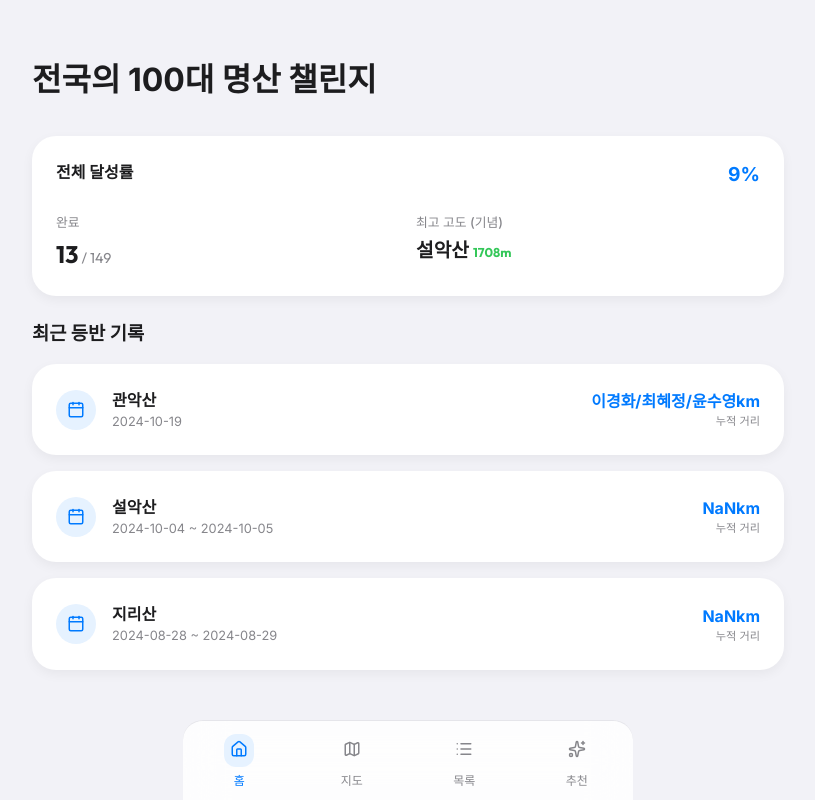
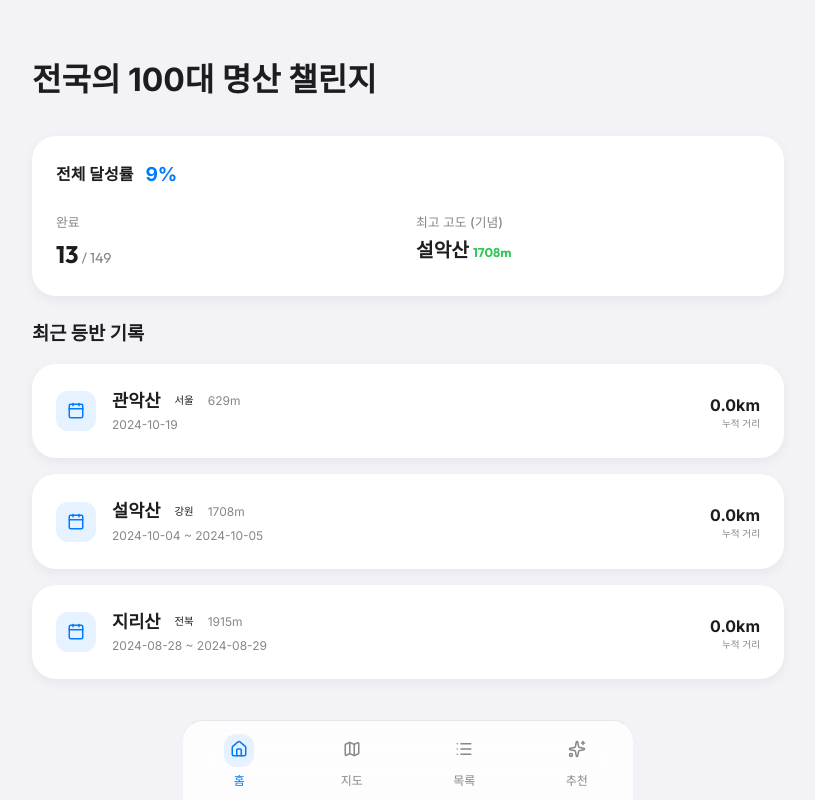
Before and after one commit to heekeunlee/mountain001, a React (Vite) app: page / in a window 1280 px wide. Shown: the whole page, without its empty margins (232-1047 px from the left). Built offline with nearby package versions, Linux system fonts and the light colour scheme.

Commit message:
Refine dashboard stats and log card details with companion formatting

```diff
--- a/src/App.jsx
+++ b/src/App.jsx
@@ -20,7 +20,8 @@ import {
   Sparkles,
   Flower2,
   Award,
-  ArrowUpCircle
+  ArrowUpCircle,
+  Map as MapIcon2
 } from 'lucide-react';
 import {
   ComposableMap,
@@ -106,9 +107,7 @@ const App = () => {
     const completedList = mountains.filter(m => m.climb_date && m.climb_date !== 'null');
     const completed = completedList.length;
     const totalDistance = logs.reduce((acc, log) => acc + (parseFloat(log.distance) || 0), 0);
-    const totalElevation = logs.reduce((acc, log) => acc + (parseFloat(log.elevation_gain) || 0), 0);
 
-    // Find the highest peak among completed mountains
     const highestPeak = completedList.length > 0
       ? completedList.reduce((max, m) => parseInt(m.height) > parseInt(max.height) ? m : max, completedList[0])
       : null;
@@ -117,13 +116,11 @@ const App = () => {
       completed,
       total: mountains.length,
       distance: totalDistance.toFixed(1),
-      elevation: Math.round(totalElevation).toLocaleString(),
       percent: Math.round((completed / mountains.length) * 100),
       highestPeak
     };
   }, [mountains, logs]);
 
-  // Group logs by mountain and proximity in time
   const groupedLogs = useMemo(() => {
     if (!logs.length) return [];
 
@@ -132,25 +129,31 @@ const App = () => {
 
     sorted.forEach(log => {
       const lastGroup = groups[groups.length - 1];
+      const dist = parseFloat(log.distance) || 0;
+      const mountain = mountains.find(m => m.name.includes(log.location));
+
       if (lastGroup && lastGroup.location === log.location) {
         const lastDate = new Date(lastGroup.date);
         const currDate = new Date(log.date);
         const diffDays = Math.abs(lastDate - currDate) / (1000 * 60 * 60 * 24);
 
         if (diffDays <= 2) {
-          // Merge into last group
           lastGroup.isMerged = true;
           lastGroup.endDate = lastGroup.endDate || lastGroup.date;
-          lastGroup.startDate = log.date;
-          lastGroup.totalDistance = (parseFloat(lastGroup.totalDistance || lastGroup.distance) + parseFloat(log.distance)).toFixed(1);
+          lastGroup.date = log.date; // Use earlier date as base
+          lastGroup.totalDistance = (parseFloat(lastGroup.totalDistance) + dist).toFixed(1);
           return;
         }
       }
-      groups.push({ ...log, totalDistance: log.distance });
+      groups.push({
+        ...log,
+        totalDistance: dist.toFixed(1),
+        mountainInfo: mountain
+      });
     });
 
     return groups;
-  }, [logs]);
+  }, [logs, mountains]);
 
   const filteredMountains = useMemo(() => {
     return mountains.filter(m =>
@@ -167,7 +170,7 @@ const App = () => {
     <div className="app-container" onMouseMove={handleMouseMove}>
       <AnimatePresence mode="wait">
         {activeTab === 'home' && (
-          <HomeSection key="home" stats={stats} recentLogs={groupedLogs.slice(0, 5)} />
+          <HomeSection key="home" stats={stats} recentLogs={groupedLogs.slice(0, 5)} onSelect={setSelectedMountain} />
         )}
         {activeTab === 'map' && (
           <MapSection
@@ -238,7 +241,7 @@ const NavItem = ({ label, icon, isActive, onClick }) => (
   </button>
 );
 
-const HomeSection = ({ stats, recentLogs }) => (
+const HomeSection = ({ stats, recentLogs, onSelect }) => (
   <motion.div
     initial={{ opacity: 0, y: 20 }}
     animate={{ opacity: 1, y: 0 }}
@@ -250,7 +253,7 @@ const HomeSection = ({ stats, recentLogs }) => (
     </header>
 
     <div className="card">
-      <div style={{ display: 'flex', justifyContent: 'space-between', marginBottom: '1rem' }}>
+      <div style={{ display: 'flex', alignItems: 'center', gap: '12px', marginBottom: '1rem' }}>
         <h3 style={{ fontSize: '1rem' }}>전체 달성률</h3>
         <span style={{ fontWeight: 700, color: 'var(--primary)', fontSize: '1.2rem' }}>{stats.percent}%</span>
       </div>
@@ -279,23 +282,34 @@ const HomeSection = ({ stats, recentLogs }) => (
     </div>
 
     <h3 style={{ margin: '1.5rem 0 1rem' }}>최근 등반 기록</h3>
-    {recentLogs.length > 0 ? recentLogs.map((log, i) => (
-      <div key={i} className="card" style={{ display: 'flex', gap: '1rem', alignItems: 'center' }}>
-        <div className="mountain-icon" style={{ borderRadius: '50%' }}>
-          <Calendar size={18} />
-        </div>
-        <div style={{ flex: 1 }}>
-          <div style={{ fontWeight: 600 }}>{log.location}</div>
-          <div style={{ fontSize: '0.8rem', color: 'var(--text-secondary)' }}>
-            {log.isMerged ? `${log.startDate.split('T')[0]} ~ ${log.date.split('T')[0]}` : log.date.split('T')[0]}
+    {recentLogs.length > 0 ? recentLogs.map((log, i) => {
+      const companionList = log.companions && log.companions !== 'null'
+        ? log.companions.split('/').map(name => `+${name.trim()}`).join(' ')
+        : '';
+
+      return (
+        <div key={i} className="card" style={{ display: 'flex', gap: '1rem', alignItems: 'center', cursor: 'pointer' }} onClick={() => log.mountainInfo && onSelect(log.mountainInfo)}>
+          <div className="mountain-icon" style={{ borderRadius: '12px' }}>
+            <Calendar size={18} />
+          </div>
+          <div style={{ flex: 1 }}>
+            <div style={{ display: 'flex', alignItems: 'center', gap: '8px' }}>
+              <div style={{ fontWeight: 700, fontSize: '1.1rem' }}>{log.location}</div>
+              <span className="badge" style={{ fontSize: '0.65rem', padding: '1px 6px' }}>{log.mountainInfo?.province}</span>
+              {log.mountainInfo?.height && <span style={{ fontSize: '0.75rem', color: 'var(--text-secondary)' }}>{log.mountainInfo.height}m</span>}
+            </div>
+            <div style={{ fontSize: '0.75rem', color: 'var(--text-secondary)', marginTop: '2px' }}>
+              {log.isMerged ? `${log.date.split('T')[0]} ~ ${log.endDate.split('T')[0]}` : log.date.split('T')[0]}
+            </div>
+          </div>
+          <div style={{ textAlign: 'right', minWidth: '100px' }}>
+            <div style={{ fontSize: '0.8rem', color: 'var(--primary)', fontWeight: 600, marginBottom: '2px' }}>{companionList}</div>
+            <div style={{ fontWeight: 700, fontSize: '1rem' }}>{log.totalDistance}km</div>
+            <div style={{ fontSize: '0.6rem', color: 'var(--text-secondary)', textTransform: 'uppercase' }}>누적 거리</div>
           </div>
         </div>
-        <div style={{ textAlign: 'right' }}>
-          <div style={{ fontWeight: 700, color: 'var(--primary)' }}>{log.totalDistance}km</div>
-          <div style={{ fontSize: '0.7rem', color: 'var(--text-secondary)' }}>누적 거리</div>
-        </div>
-      </div>
-    )) : (
+      );
+    }) : (
       <p style={{ textAlign: 'center', color: 'var(--text-secondary)', padding: '2rem' }}>기록된 등반이 없습니다.</p>
     )}
   </motion.div>
@@ -310,7 +324,7 @@ const MapSection = ({ mountains, onSelect, onHover, recommendations }) => {
         <div className="map-svg-container">
           <ComposableMap
             projection="geoMercator"
-            projectionConfig={{ rotate: [-127.5, -36.0, 0], scale: 9500 }} // Even more zoom
+            projectionConfig={{ rotate: [-127.5, -36.0, 0], scale: 9500 }}
             style={{ width: "100%", height: "100%" }}
           >
             <Geographies geography={geoUrl}>
@@ -350,7 +364,6 @@ const MapSection = ({ mountains, onSelect, onHover, recommendations }) => {
           </ComposableMap>
         </div>
 
-        {/* Map Legend */}
         <div className="map-legend" style={{ position: 'absolute', bottom: '20px', left: '20px', background: 'rgba(255,255,255,0.9)', padding: '12px', borderRadius: '12px', boxShadow: 'var(--shadow)', fontSize: '0.75rem', zIndex: 100 }}>
           <div style={{ display: 'flex', alignItems: 'center', gap: '8px', marginBottom: '4px' }}>
             <Flag size={12} fill="var(--primary)" /> <span>등반 완료</span>
```
